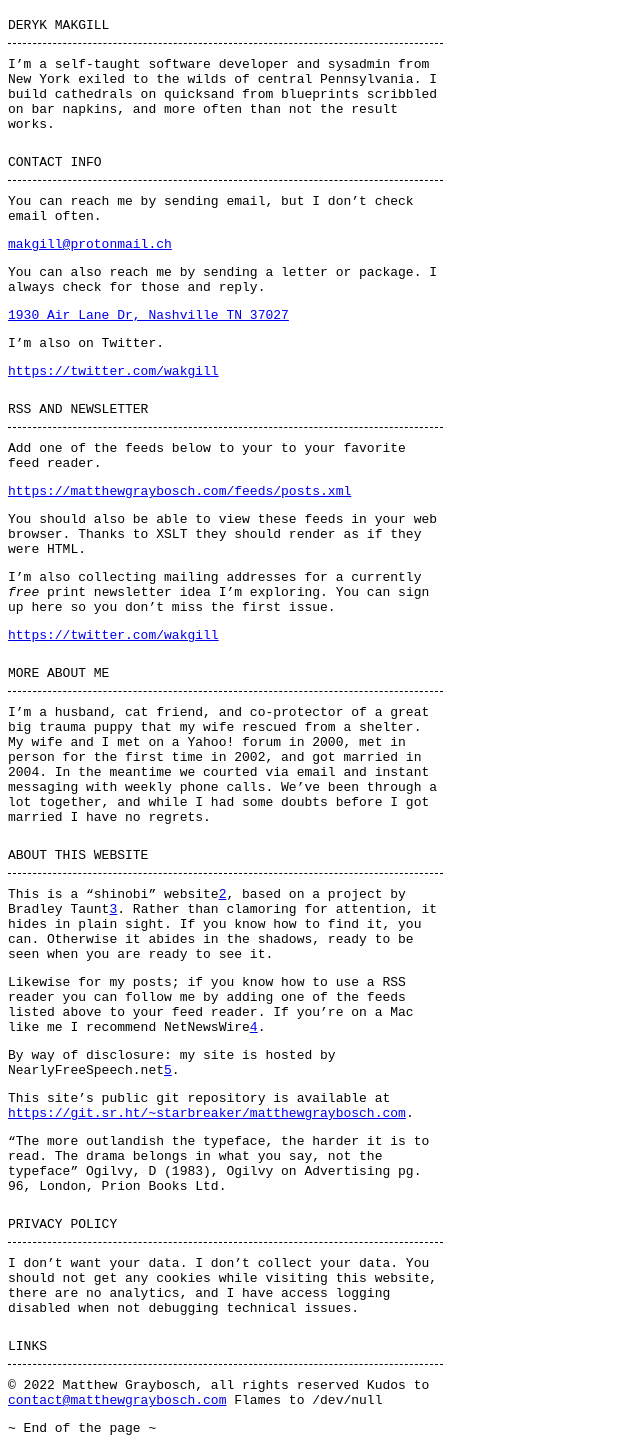
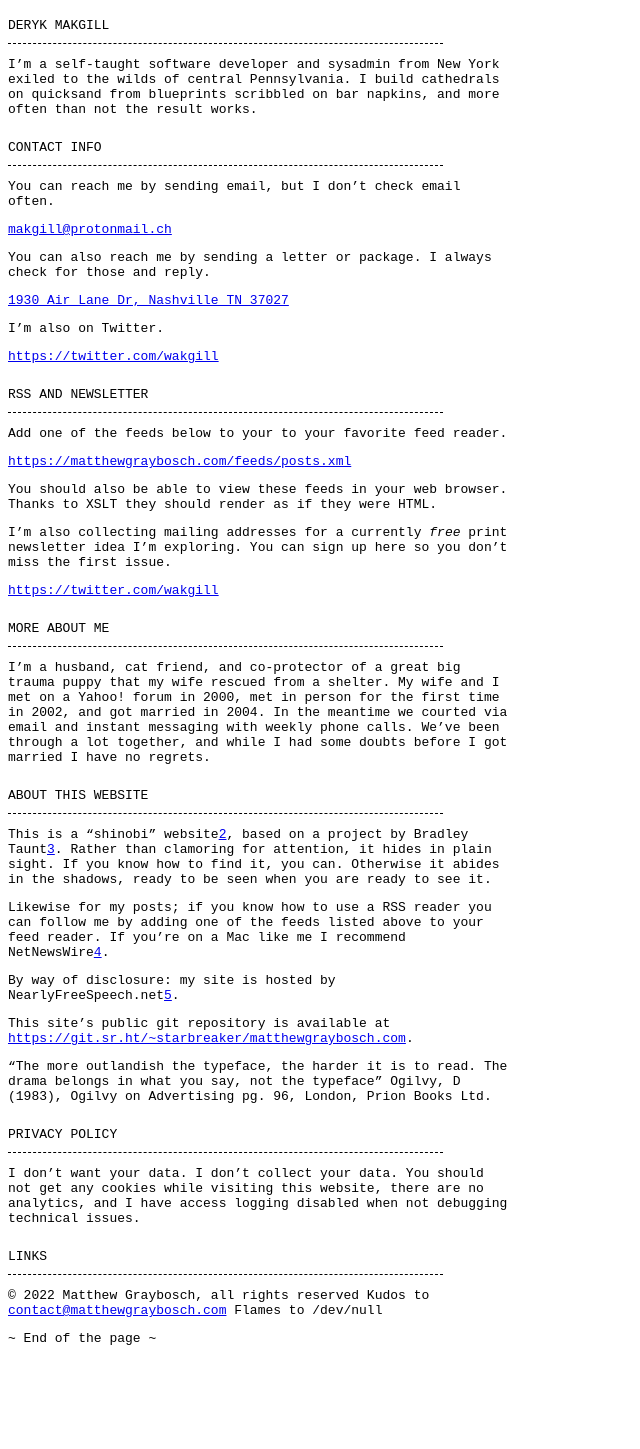
Before and after one commit to 0x000m/0x000m.github.io, a Jekyll site: the page built from test.md, in a window 1280 px wide. Shown: the whole page, without its empty margins (0-640 px from the left). Built offline with Jekyll 4.4.1, drawn with Linux system fonts in a browser that asks for light colours; our own code applies the rules of GitHub Pages for plain Markdown files; after the commit the page ends 1359 px from its top, so only the background shows below that.

Commit message:
Update default.html

```diff
--- a/_layouts/default.html
+++ b/_layouts/default.html
@@ -6,7 +6,7 @@
     white-space: pre-wrap;}
 body{font-family:monospace;font-size:13px;} h3{text-transform:uppercase;font-size:1em;border-bottom: 2px dashed black;max-width:435px;font-weight:400;border-width: thin;
     padding-bottom: 10px;
-    padding-top: 10px;}p{max-width:435px;}</style>
+    padding-top: 10px;}p{max-width:500px;}</style>
   </head>
   <body>
     <article>
```
